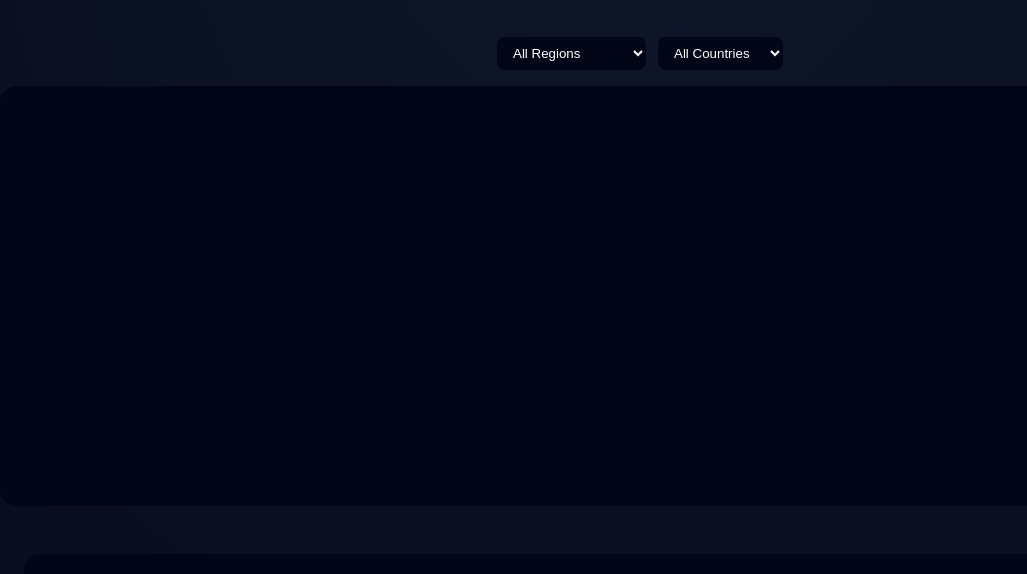
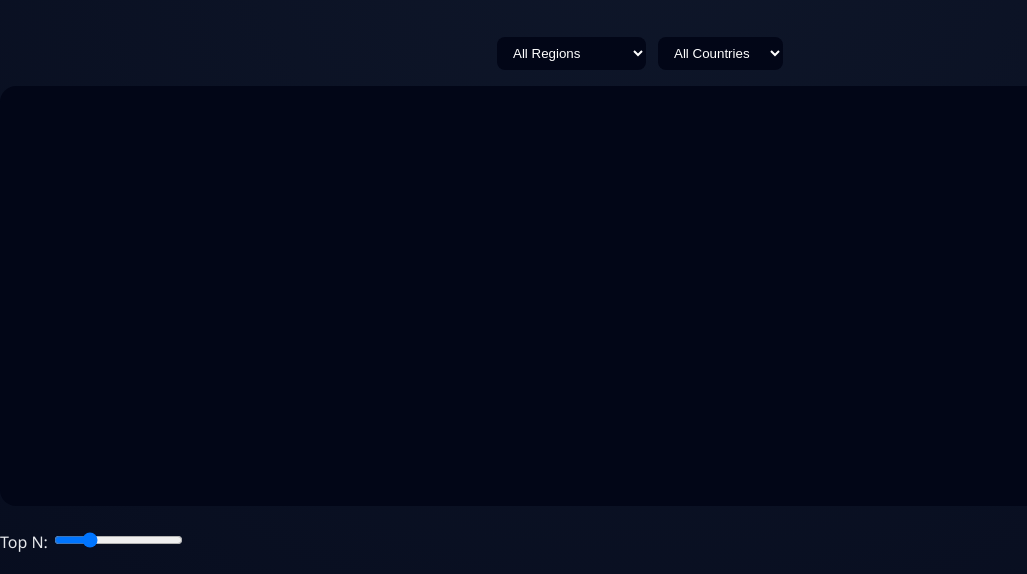
Before and after one commit to GinaStoeva/internet_speeds, a plain HTML site: page index.html in a window 1280 px wide. Shown: the part 143-717 px from the top of the page, without its empty margins (0-1027 px from the left). Drawn offline with nearby package versions, Linux system fonts and the light colour scheme.

Commit message:
Update index.html

```diff
--- a/index.html
+++ b/index.html
@@ -32,6 +32,10 @@
 
 
 <div id="globeContainer"></div>
+<label>
+  Top N:
+  <input type="range" id="topN" min="5" max="25" value="10">
+</label>
 
 
 <section class="charts">
```
